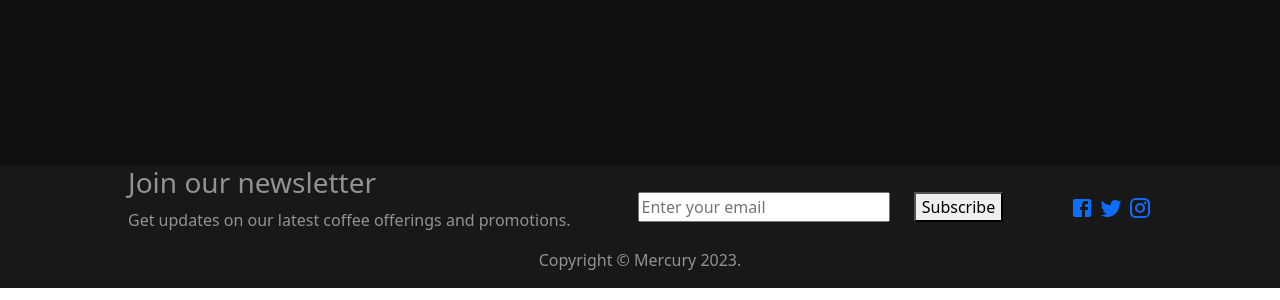
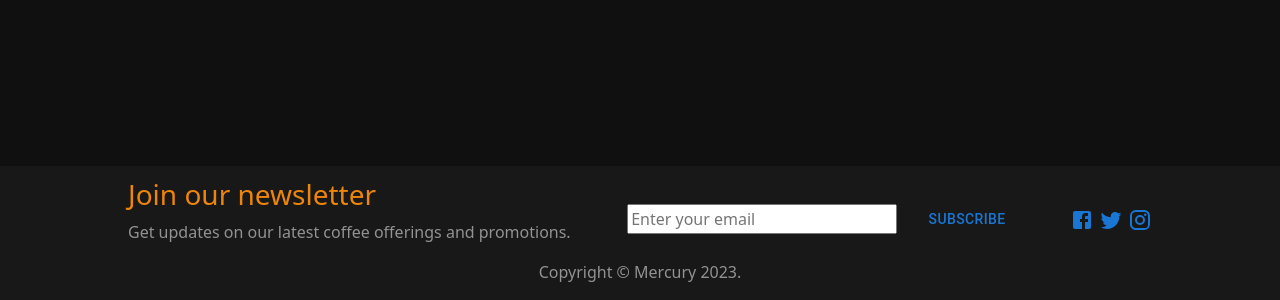
Before and after one commit to Noam-91/coffee_cloud_9, a React (Create React App) app: page /home in a window 1280 px wide. Shown: the part 1834-2134 px from the top of the page. Built offline with nearby package versions, Linux system fonts and the light colour scheme.

Commit message:
Modify Footer

```diff
--- a/src/auth/Login.tsx
+++ b/src/auth/Login.tsx
@@ -28,7 +28,7 @@ const Login = (props: LoginProps)=>{
     const initialValues = {username:'',password:'',rememberMe:false};
     const submitHandler = ()=>{
         paperRef.current?.classList.add(classes.submitted);
-        // submit
+        // TODO
     }
     const userSchema = Yup.object().shape({
         username: Yup.string().email('Not a proper email')
--- a/src/components/MyCarousel.tsx
+++ b/src/components/MyCarousel.tsx
@@ -1,6 +1,6 @@
 import React from 'react';
 import Carousel from 'react-material-ui-carousel'
-import {Button, Paper} from '@mui/material'
+import {Paper} from '@mui/material'
 import classes from './MyCarousel.module.scss'
 import {TextImageModel} from "../shared/models/TextImageModel";
 import TextImgBlock from "./TextImgBlock";
--- a/src/footer/Footer.module.scss
+++ b/src/footer/Footer.module.scss
@@ -4,18 +4,21 @@
   background-color: #181818;
   color: rgba(255, 255, 255, 0.53);
   width: 100%;
+  padding-top: 12px;
   .BodyContainer{
     @include flex-display(row,space-between,center);
     width: 80%;
   }
   .Join{
-
+    h3{
+      color:#EC8509;
+    }
   }
   .Subscribe{
-    width: 38%;
+    width: 40%;
     @include flex-display(row,space-around,center);
     input{
-      width: 65%;
+      width: 66%;
     }
   }
   .Social{
--- a/src/footer/Footer.tsx
+++ b/src/footer/Footer.tsx
@@ -1,13 +1,24 @@
-import React from 'react';
+import React, {SyntheticEvent, useState} from 'react';
 import FacebookIcon from '@mui/icons-material/Facebook';
 import TwitterIcon from '@mui/icons-material/Twitter';
 import InstagramIcon from '@mui/icons-material/Instagram';
 import classes from "./Footer.module.scss";
-import {constants} from "../shared/appConstants";
-import classNames from "classnames";
-import {NavLink} from "react-router-dom";
+import {Button, Link} from "@mui/material";
+
+
 
 const Footer = (props:FooterProps)=>{
+
+    let [email,setEmail] = useState("");
+    const inputChangeHandler=(event:SyntheticEvent)=>{
+        const elem = event.target as HTMLInputElement;
+        setEmail(elem.value);
+    }
+    const submitHandler = (event:SyntheticEvent)=>{
+        event.preventDefault();
+        // TODO
+    }
+
     return (
         <footer className={classes.Footer}>
             <div className={classes.BodyContainer}>
@@ -16,13 +27,13 @@ const Footer = (props:FooterProps)=>{
                     <p>Get updates on our latest coffee offerings and promotions.</p>
                 </div>
                 <form className={classes.Subscribe}>
-                    <input type="email" placeholder="Enter your email"/>
-                    <button type="submit">Subscribe</button>
+                    <input type="email" placeholder="Enter your email" value={email} onChange={inputChangeHandler}/>
+                    <Button type="submit" onSubmit={submitHandler}>Subscribe</Button>
                 </form>
                 <div className={classes.Social}>
-                    <a href="#"><FacebookIcon/></a>
-                    <a href="#"><TwitterIcon/></a>
-                    <a href="#"><InstagramIcon/></a>
+                    <Link href="https://www.facebook.com/" ><FacebookIcon/></Link>
+                    <Link href="https://twitter.com/"><TwitterIcon/></Link>
+                    <Link href="https://www.instagram.com/"><InstagramIcon/></Link>
                 </div>
             </div>
             <p>Copyright © Mercury 2023.</p>
```
